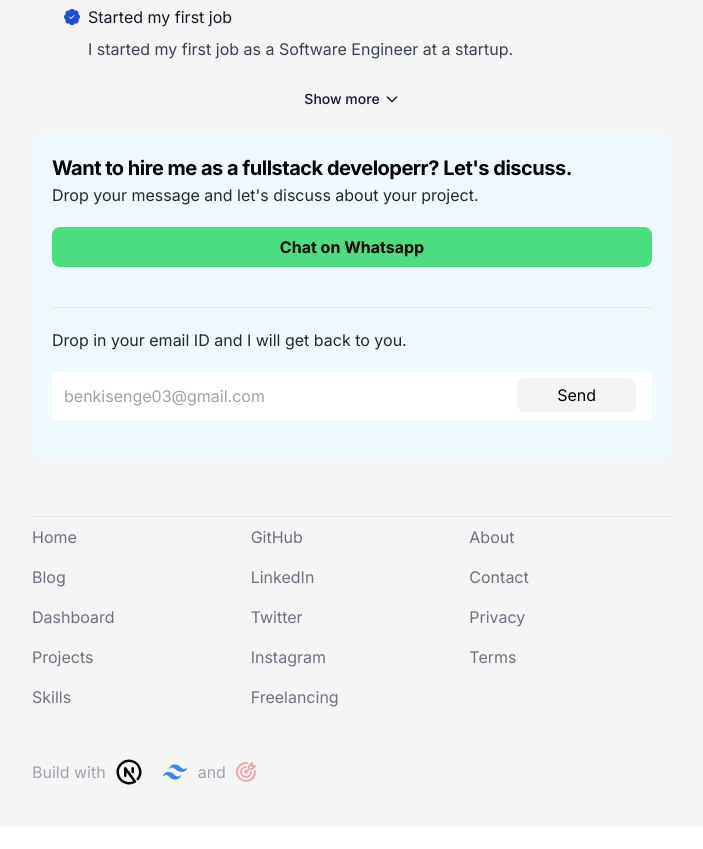
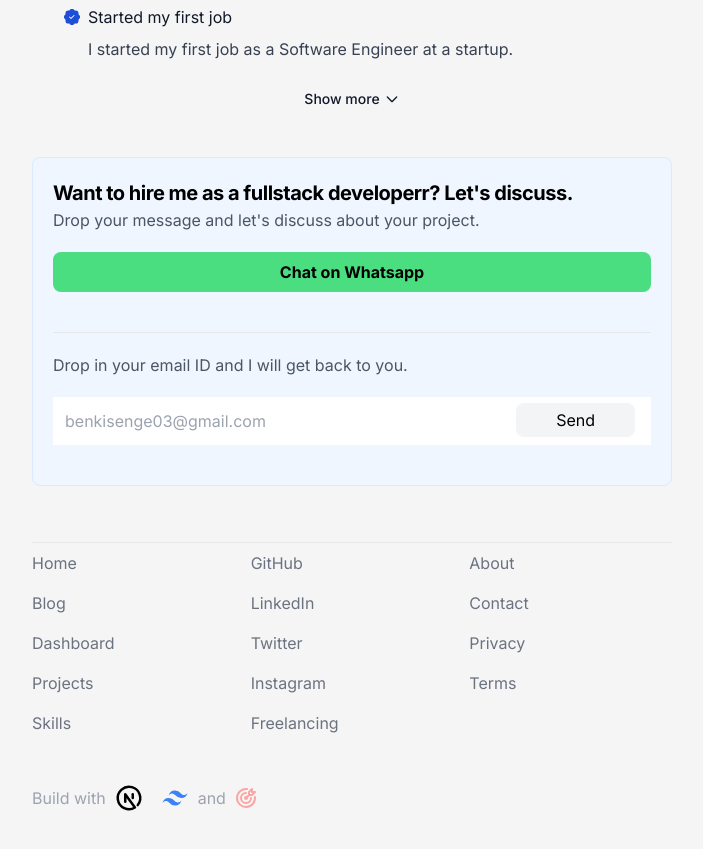
Before and after one commit to iambenkis/Portfolio-2.0, a Next.js app: page / in a window 1280 px wide. Shown: the part 1880-2729 px from the top of the page, without its empty margins (288-991 px from the left). Before the commit the page ends 2707 px from the top, so only its background shows below. Built offline with nearby package versions, Linux system fonts and the light colour scheme.

Commit message:
Update the font color of titles

```diff
--- a/src/components/Whatsapp/index.jsx
+++ b/src/components/Whatsapp/index.jsx
@@ -1,13 +1,13 @@
 /* eslint-disable react/no-unescaped-entities */
 export default function Whatsapp() {
   return (
-    <section className="bg-[#EEF9FE] p-5 rounded-lg">
+    <section className="bg-blue-50 p-5 mt-10 border-blue-100 border rounded-lg">
       <div>
-        <div className="border-b-[1px] pb-5">
+        <div className="border-b-[1px]  pb-5">
           <h3 className="font-bold text-[20px] tracking-tight text-black dark:text-white">
             Want to hire me as a fullstack developerr? Let's discuss.
           </h3>
-          <p className="text-gray-800">
+          <p className="text-gray-600">
             Drop your message and let's discuss about your project.
           </p>
           <button className="bg-green-400 w-full p-2 rounded-lg font-bold my-5">
@@ -15,7 +15,7 @@ export default function Whatsapp() {
           </button>
         </div>
         <div className="mt-5">
-          <p className="text-gray-800">
+          <p className="text-gray-600">
             Drop in your email ID and I will get back to you.{' '}
           </p>
           <div className="relative my-5">
```
